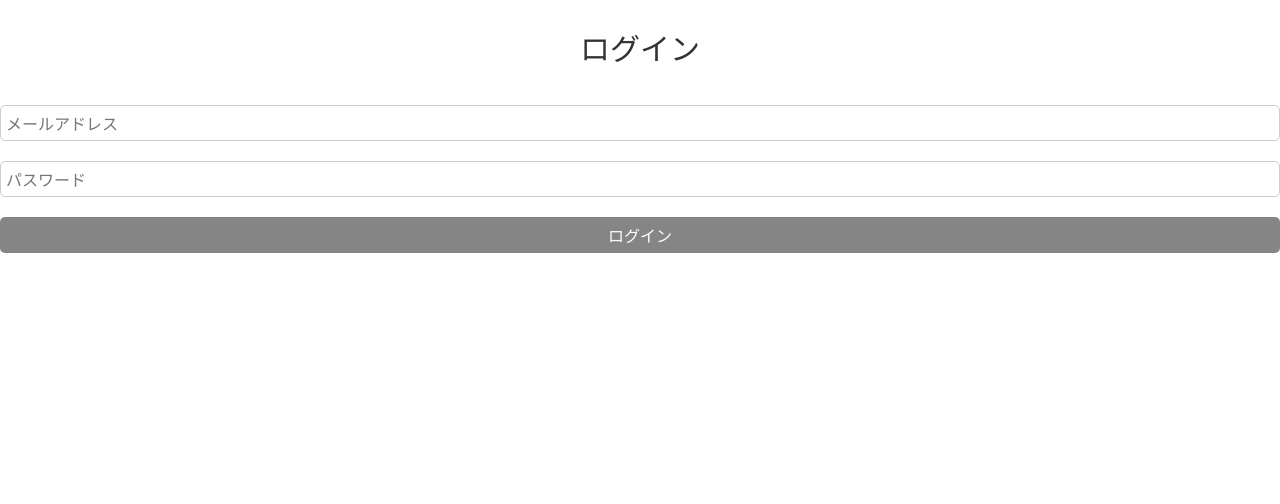
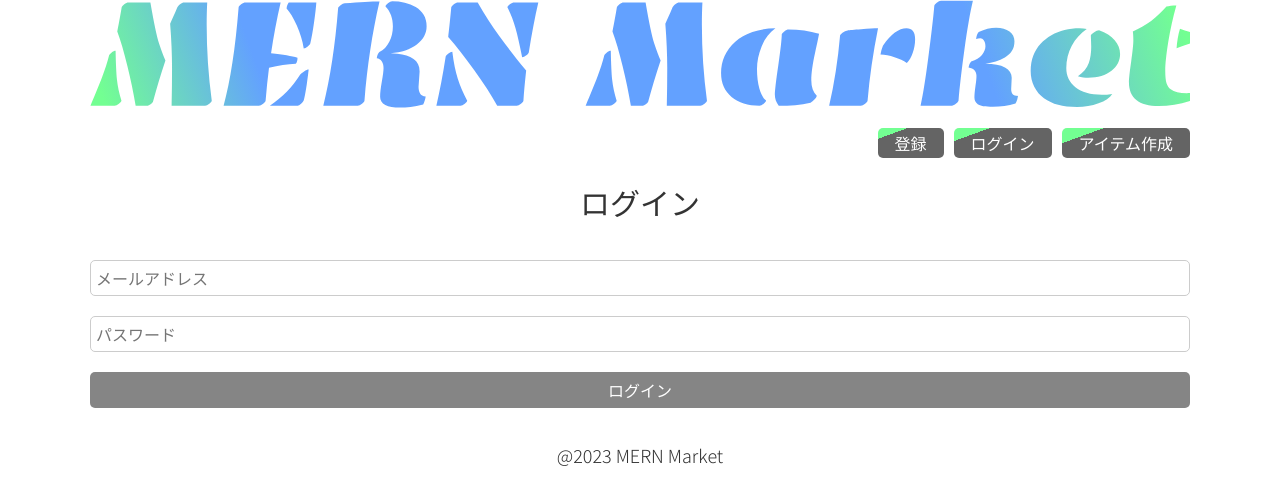
Before and after one commit to GitOgatatsu/mern-stack-frontend, a React (Create React App) app: page /user/login in a window 1280 px wide. Shown: the top 504 px of the page. Built offline with nearby package versions, Linux system fonts and the light colour scheme; the HTML template or start-up script is replaced by a standard one.

Commit message:
2023/05/27 14:15

```diff
--- a/src/App.tsx
+++ b/src/App.tsx
@@ -7,10 +7,14 @@ import ReadSingle from "./pages/item/readSingle";
 import Create from "./pages/item/create";
 import Update from "./pages/item/update";
 import Delete from "./pages/item/delete";
+import Header from "./components/header";
+import Footer from "./components/footer";
 
 const App = () => {
 	return (
 		<BrowserRouter>
+			<div className="container">
+				<Header />
 			  <Routes>
 					<Route path="/user/register" element={<Register />} />
 					<Route path="/user/login" element={<Login />} />
@@ -20,6 +24,8 @@ const App = () => {
 					<Route path="/item/update/:id" element={<Update />} />
 					<Route path="/item/delete/:id" element={<Delete />} />
 				</Routes>
+				<Footer />
+			</div>
 		</BrowserRouter>
 	);
 
--- a/src/components/footer.tsx
+++ b/src/components/footer.tsx
@@ -0,0 +1,9 @@
+const Footer = () => {
+	return (
+		<footer>
+			<p>@{new Date().getFullYear()} MERN Market</p>
+		</footer>
+	);
+};
+
+export default Footer;
--- a/src/components/header.tsx
+++ b/src/components/header.tsx
@@ -0,0 +1,20 @@
+import { Link } from "react-router-dom";
+import headerSVG from "../images/header.svg";
+
+const Header = () => {
+	return (
+		<header>
+			<div><Link to="/"><img src={headerSVG} alt="header"/></Link></div>
+			<nav>
+				<ul>
+					<li><Link to="/user/register">登録</Link></li>
+					<li><Link to="/user/login">ログイン</Link></li>
+					<li><Link to="/item/create">アイテム作成</Link></li>
+				</ul>
+			</nav>
+		</header>
+	);
+
+};
+
+export default Header;
--- /dev/null
+++ b/src/custom.d.ts
@@ -0,0 +1,4 @@
+declare module '*.svg' {
+	const content: any;
+	export default content;
+}
--- a/src/pages/item/create.tsx
+++ b/src/pages/item/create.tsx
@@ -58,6 +58,8 @@ const CreateItem = () => {
 				</form>
 			</>
 		);
+	} else {
+		return <h1>ログインしてください</h1>
 	}
 
 };
--- a/src/pages/item/readAll.tsx
+++ b/src/pages/item/readAll.tsx
@@ -32,9 +32,9 @@ const ReadAll = () => {
 		<>
 			<div className="grid-container-in">
 			{allItems && allItems.allItems.map(item =>
-				<Link to={`/item/${item._id}`} key={item._id}>
+				<Link to={`/item/${item._id}`} key={item._id} className="card">
 					<img src={require(`../../images${item.image}`)} alt="item" />
-					<div>
+					<div className="text-area">
 						<h2>{item.price}</h2>
 						<h3>{item.title}</h3>
 						<p>{item.description.substring(0, 80)}</p>
--- a/src/pages/item/readSingle.tsx
+++ b/src/pages/item/readSingle.tsx
@@ -23,8 +23,8 @@ const ReadSingleItem = () => {
 	}, [params.id]);
 
 	return (
-		<>
-			<div className="grid-container-si">
+		<div className="grid-container-si">
+			<div>
 				{image && <img src={require(`../../images${image}`)} alt="item"/>}
 			</div>
 			<div>
@@ -37,7 +37,7 @@ const ReadSingleItem = () => {
 					<Link to={`/item/delete/${params.id}`}>アイテム削除</Link>
 				</div>
 			</div>
-		</>
+		</div>
 	);
 
 };
--- a/src/pages/item/update.tsx
+++ b/src/pages/item/update.tsx
@@ -2,7 +2,7 @@ import { useEffect, useState } from "react";
 import { useParams } from "react-router-dom";
 import useAuth from "../../utils/useAuth";
 
-const UpdateItemItem = () => {
+const UpdateItem = () => {
 
 	const params = useParams();
 	const [title, setTitle] = useState("");
@@ -82,4 +82,4 @@ const UpdateItemItem = () => {
 
 };
 
-export default UpdateItemItem;
+export default UpdateItem;
```
Lines whose indentation alone changed are shown as unchanged.
